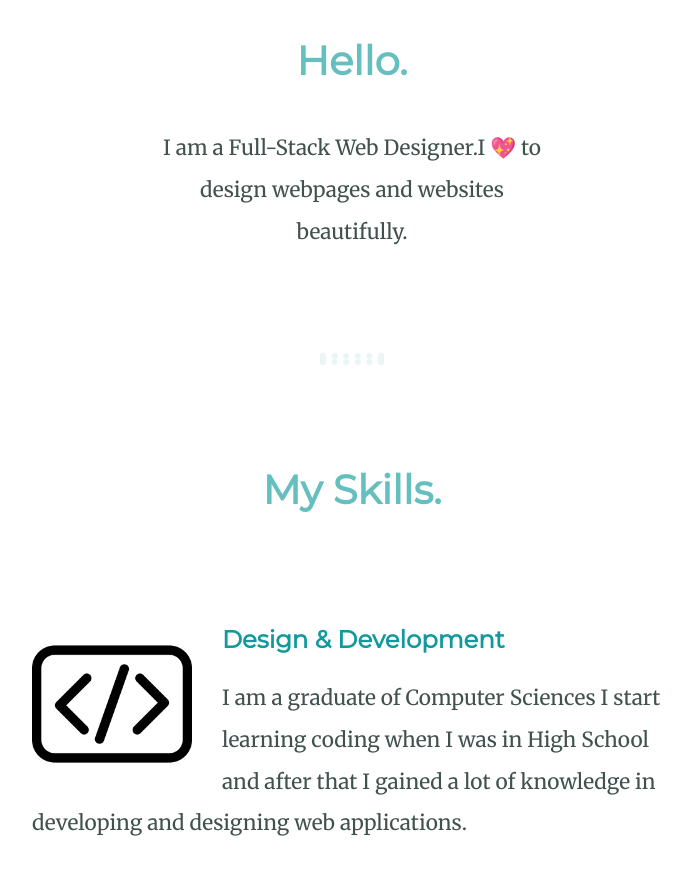
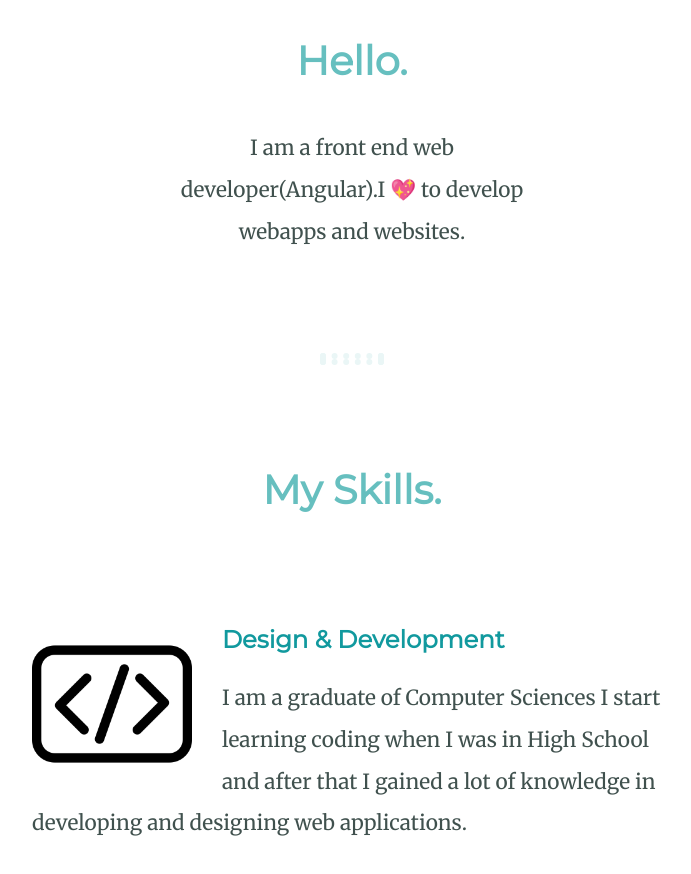
Before and after one commit to waleedmughal42/portfolio, a plain HTML site: page index.html in a window 1280 px wide. Shown: the part 1090-1964 px from the top of the page, without its empty margins (288-979 px from the left). Drawn offline with Linux system fonts and the light colour scheme.

Commit message:
Update index.html

```diff
--- a/index.html
+++ b/index.html
@@ -23,7 +23,7 @@
   <div class="profile">
     <img class="imgpro" src="images/boy.png" alt="profile-pic">
     <h2>Hello.</h2>
-    <p class="intro">I am a Full-Stack Web Designer.I 💖 to design webpages and websites beautifully.</p>
+    <p class="intro">I am a front end web developer(Angular).I 💖 to develop webapps and websites.</p>
   </div>
   <hr>
   <div class="skills">
```
